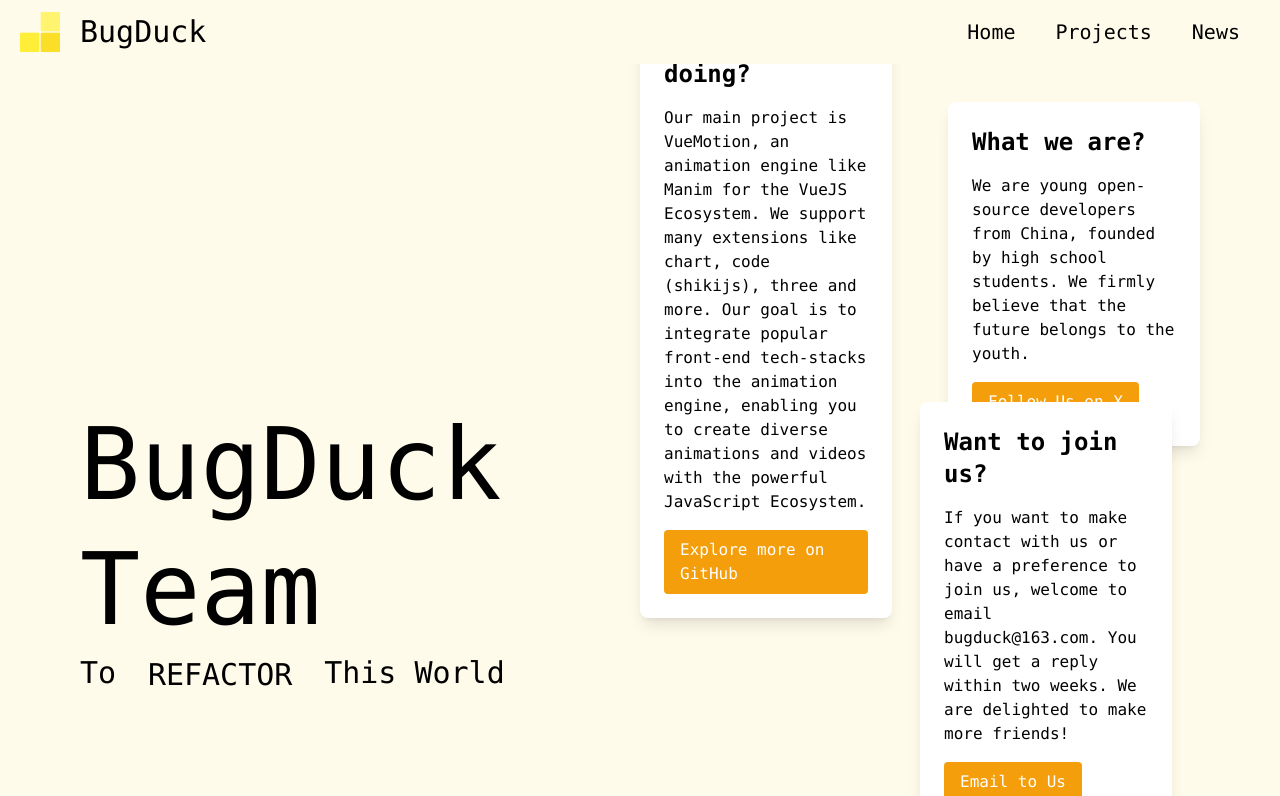
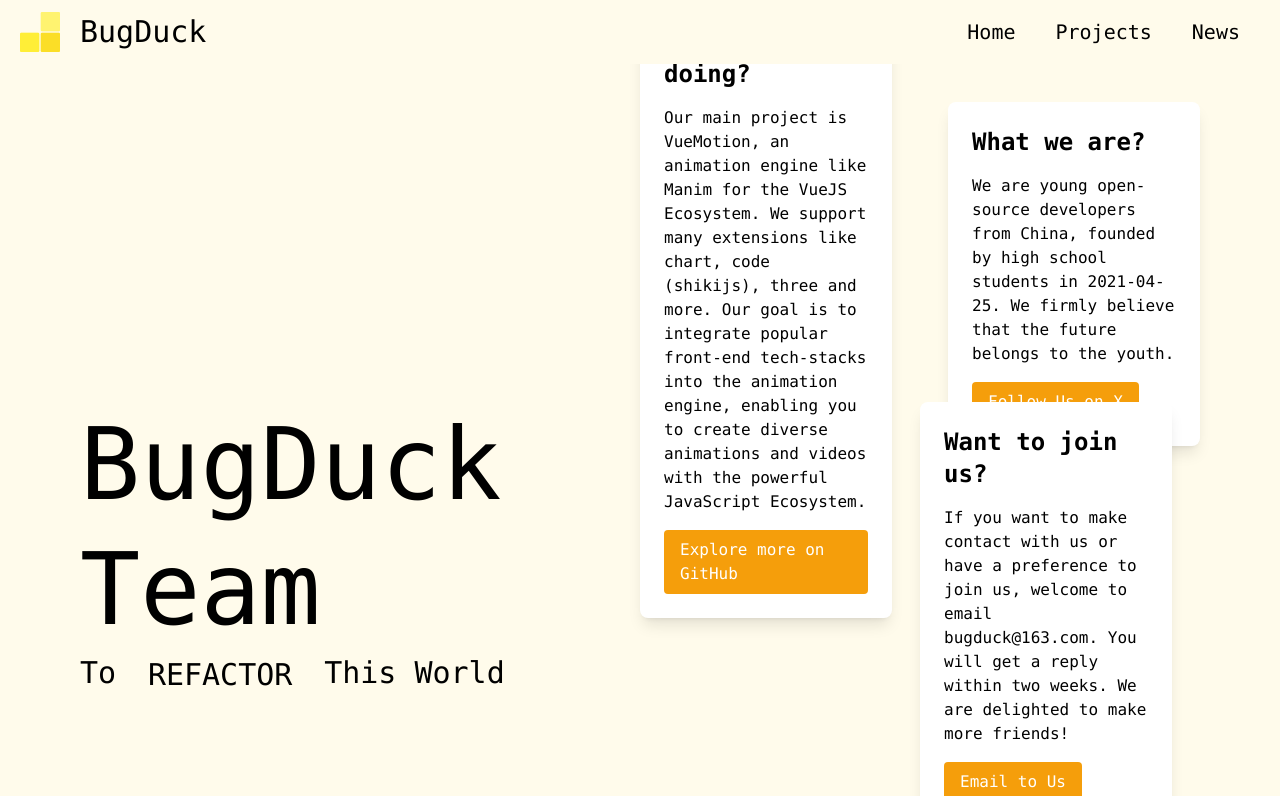
Before and after one commit to Bug-Duck/website, a Vue app: page / in a window 1280 px wide. Shown: the top 796 px of the page. Built offline with nearby package versions, Linux system fonts and the light colour scheme.

Commit message:
docs: update establishing date.

```diff
--- a/src/views/Home.vue
+++ b/src/views/Home.vue
@@ -69,7 +69,7 @@ onMounted(() => {
                       floating-animation-down mb-6 md:mb-0">
             <h2 class="text-2xl font-bold mb-4">What we are?</h2>
             <p class="mb-4">
-              We are young open-source developers from China, founded by high school students.
+              We are young open-source developers from China, founded by high school students in 2021-04-25.
               We firmly believe that the future belongs to the youth.
             </p>
             <a href="https://x.com/bugduckteam"
```
